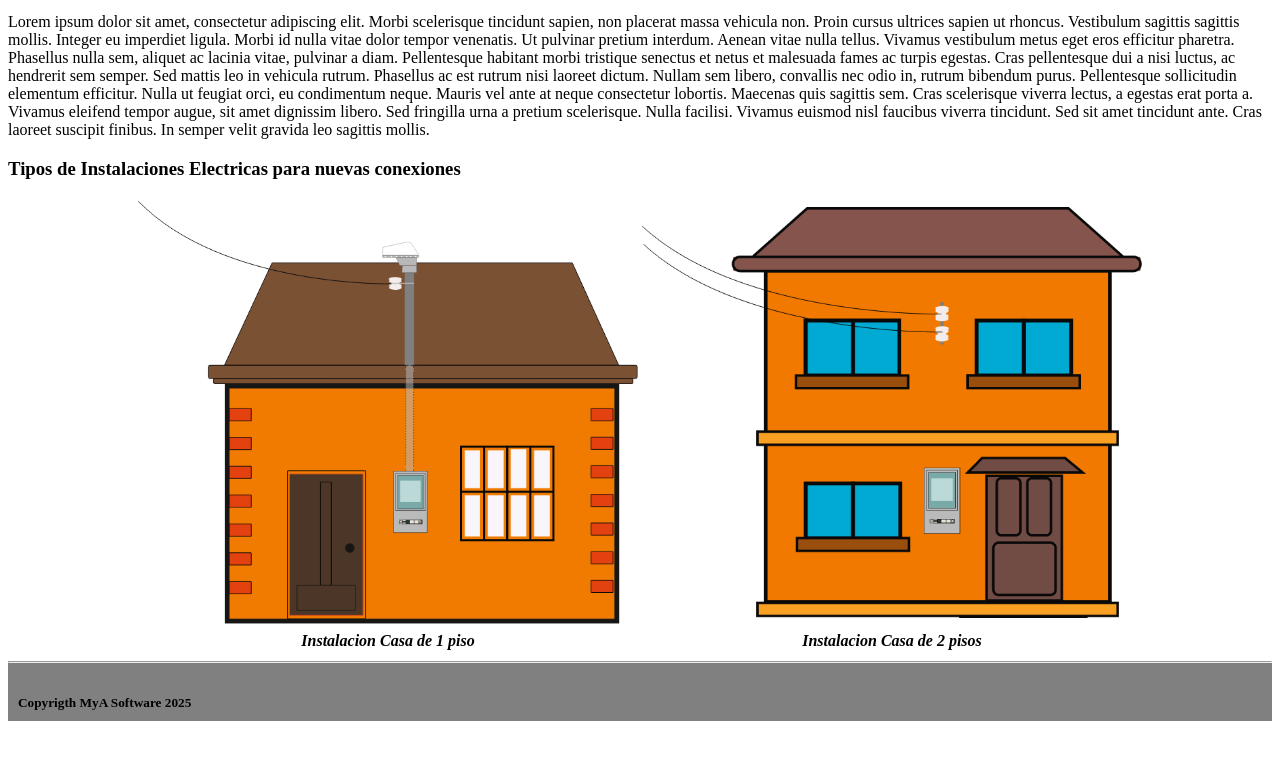
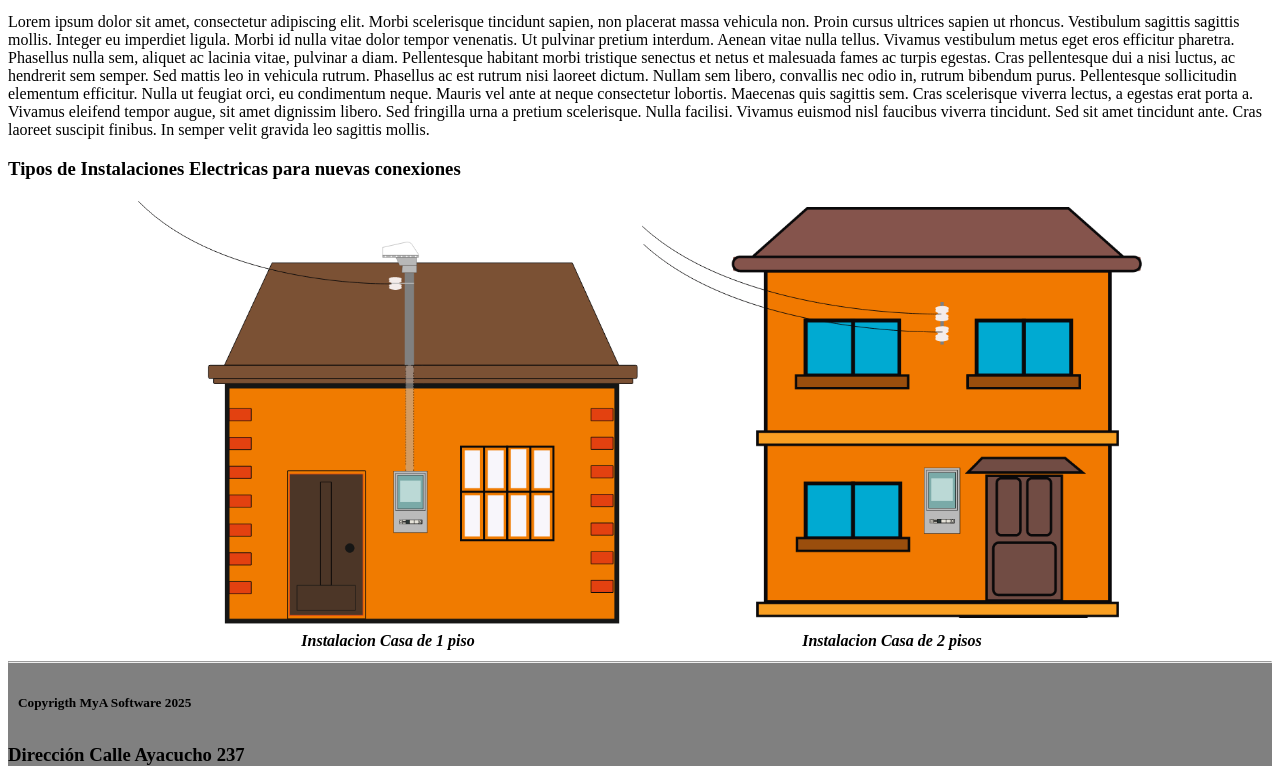
Before and after one commit to vivianherreraduviri/Cursos, a plain HTML site: page Pagina_solo_html/index.html in a window 1280 px wide. Shown: the part 1055-1839 px from the top of the page. Before the commit the page ends 1799 px from the top, so only its background shows below. Drawn offline with Linux system fonts and the light colour scheme.

Commit message:
Actualize direccion en footer

```diff
--- a/Pagina_solo_html/index.html
+++ b/Pagina_solo_html/index.html
@@ -50,6 +50,7 @@
 <footer style="background-color: gray;">
     <hr>
 <h5 style="padding: 10px;">Copyrigth  MyA Software     2025</h5>
+<h3>Dirección Calle Ayacucho 237</h3>
 
 </footer>
 
```
